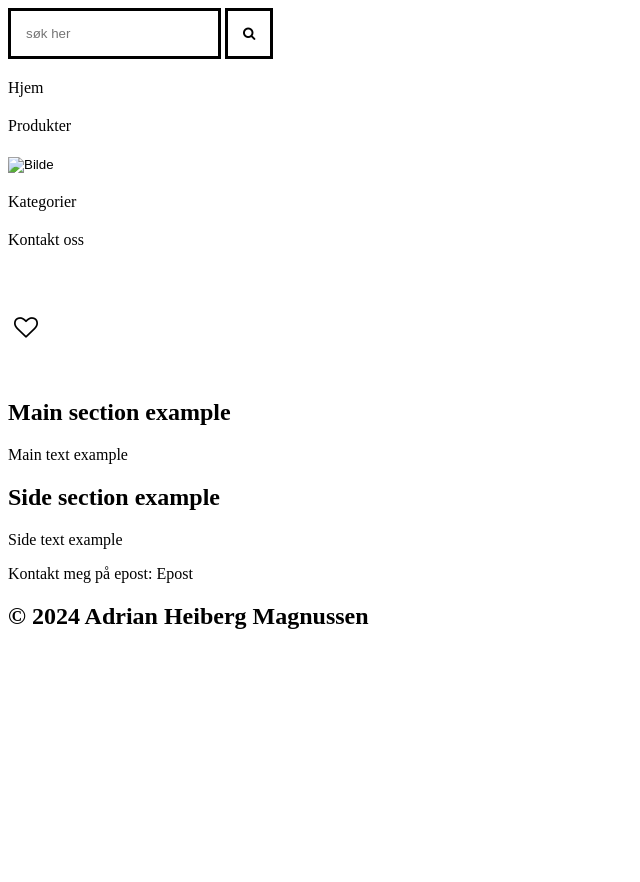
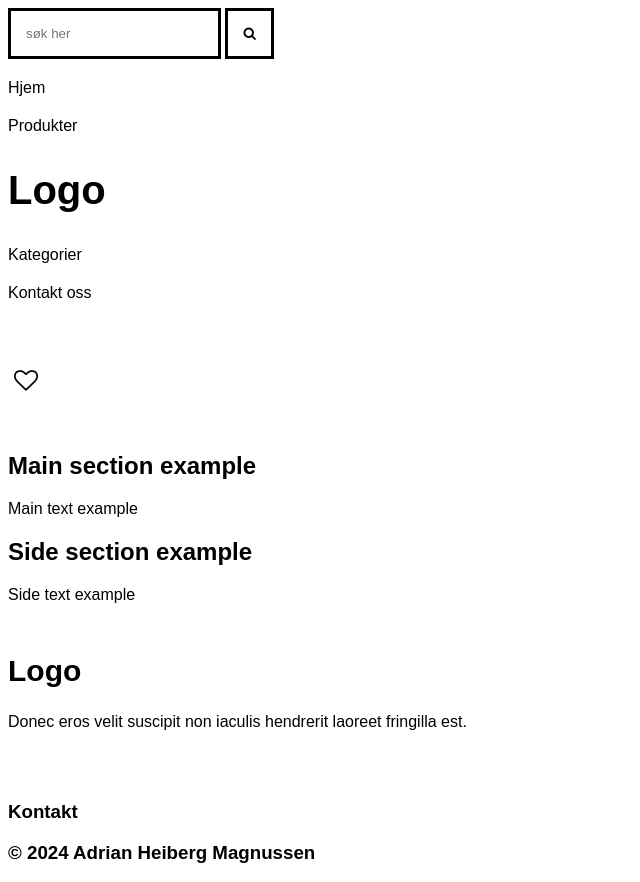
Before and after one commit to ioppppo/Exam, a plain HTML site: page testing/index.html in a window 1280 px wide. Shown: the whole page, without its empty margins (0-640 px from the left). Before the commit the page ends 800 px from the top, so only its background shows below. Drawn offline with Linux system fonts and the light colour scheme.

Commit message:
Update index.html

```diff
--- a/testing/index.html
+++ b/testing/index.html
@@ -7,6 +7,9 @@
     <link rel="stylesheet" href="https://cdnjs.cloudflare.com/ajax/libs/font-awesome/4.7.0/css/font-awesome.min.css">
     <link rel="stylesheet" href="https://fonts.googleapis.com/icon?family=Material+Icons">
     <style>
+        *{
+            font-family: sans-serif;
+        }
         ul {
             list-style: none;
             padding-left: 0;
@@ -46,8 +49,17 @@
             color: #000000;
         }
         #back1{
-            width: 142px;
-            height: 67px;
+            width: 120px;
+        }
+        #logoheader{
+            font-size: 40px;
+        }
+        #logofooter{
+            margin-top: 50px;
+            font-size: 30px;
+        }
+        #kontakt{
+            margin-top: 70px;
         }
     </style>
 </head>
@@ -58,8 +70,8 @@
         <nav>
             <ul id="ul1">
                 <li class="list1"><a href=index.html>Hjem</a></li>
-                <li class="list1"><a href=correcting.html>Produkter</a></li>
-                <li class="list1"><input type="image" src="C:\Users\ioppp\downloads\exam_logo1.jpg" alt="Bilde" id="back1" style="max-width:100%;height:auto;"></li>
+                <li class="list1"><a href=product.html>Produkter</a></li>
+                <li class="list1"><h1 id="logoheader"><a href=index.html>Logo</a></h1></li>
                 <li class="list1"><a href=contact.html>Kategorier</a></li>
                 <li class="list1"><a href=oppskrift.html>Kontakt oss</a></li>
             </ul>
@@ -83,8 +95,10 @@
         </section>
     </aside>
     <footer>
-        <p>Kontakt meg på epost: <a href=mailto:adrianhm@hiof.no>Epost</a></p>
-        <h2>&copy; 2024 Adrian Heiberg Magnussen</h2>
+        <h2 id="logofooter">Logo</h2>
+        <p>Donec eros velit suscipit non iaculis hendrerit laoreet fringilla est.</p>
+        <h3 id="kontakt">Kontakt</h3>
+        <h3>&copy; 2024 Adrian Heiberg Magnussen</h2>
     </footer>
 </body>
 </html>
```
